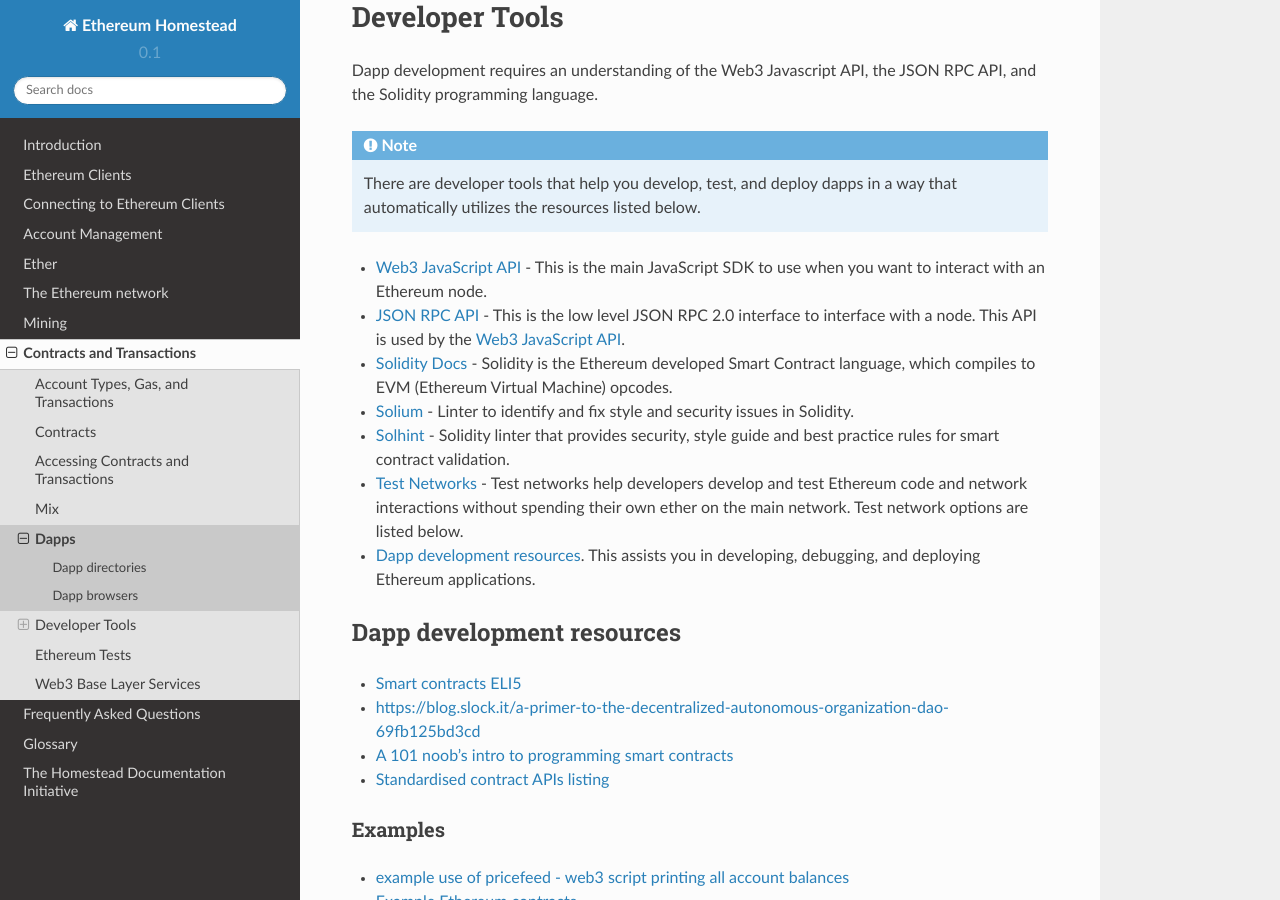
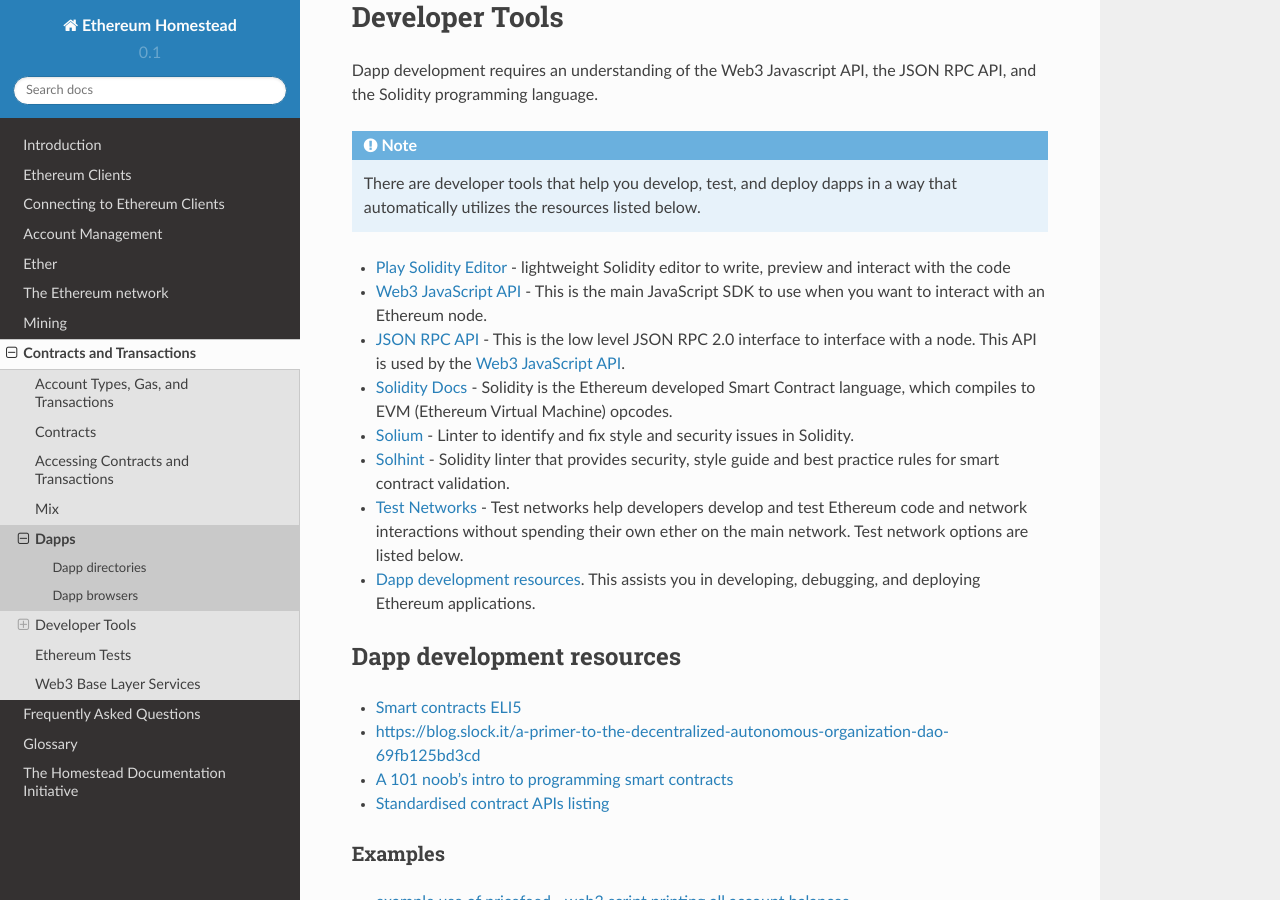
Before and after one commit to ethereum/homestead-guide, a Sphinx documentation site: the page built from source/contracts-and-transactions/developer-tools.rst, in a window 1280 px wide and 900 px high, scrolled down 1138 px. Built offline with Sphinx 7.4.7 and the Read the Docs theme 2.0.0, drawn with Linux system fonts in a browser that asks for light colours.

Commit message:
Update developer-tools.rst

```diff
--- a/source/contracts-and-transactions/developer-tools.rst
+++ b/source/contracts-and-transactions/developer-tools.rst
@@ -39,7 +39,7 @@
 
 .. note:: There are developer tools that help you develop, test, and deploy dapps in a way that automatically utilizes the resources listed below.
 
-
+* `Play Solidity Editor <https://play.ethereum.org/play-editor/>`__ - lightweight Solidity editor to write, preview and interact with the code
 * `Web3 JavaScript API <https://github.com/ethereum/wiki/wiki/JavaScript-API>`__ - This is the main JavaScript SDK to use when you want to interact with an Ethereum node.
 * `JSON RPC API <https://github.com/ethereum/wiki/wiki/JSON-RPC>`__ - This is the low level JSON RPC 2.0 interface to interface with a node. This API is used by the `Web3 JavaScript API <https://github.com/ethereum/wiki/wiki/JavaScript-API>`__.
 * `Solidity Docs <https://solidity.readthedocs.org/en/latest/>`__ -
```
